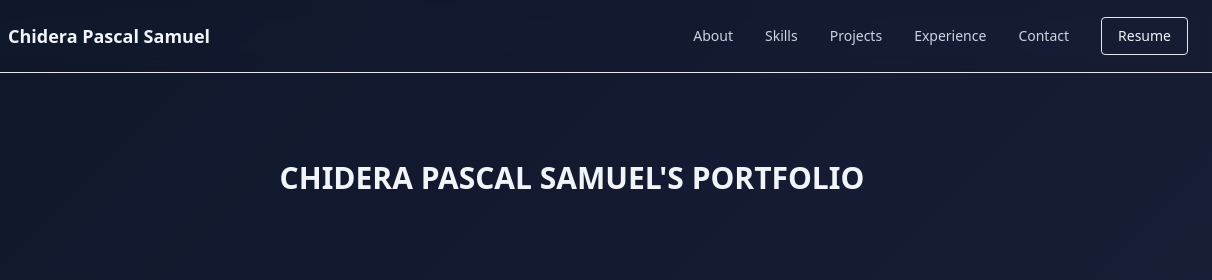
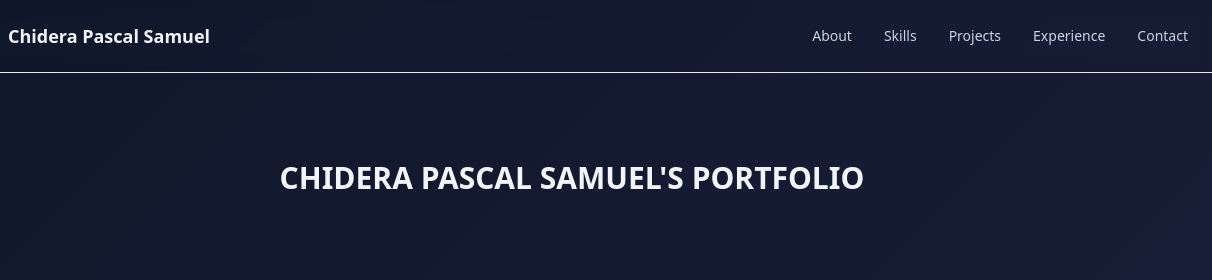
Before and after one commit to pchiderasamuel/Portfolio-website, a website: page index.html in a window 1280 px wide. Shown: the top 280 px of the page, 68-1280 px from the left. Drawn offline with nearby package versions, Linux system fonts and the light colour scheme; a small style sheet from the web is missing.

Commit message:
Remove Resume link from navigation
Removed resume link from navigation in index.html.

```diff
--- a/index.html
+++ b/index.html
@@ -574,9 +574,6 @@
       <a href="#projects" class="nav-link text-sm">Projects</a>
       <a href="#experience" class="nav-link text-sm">Experience</a>
       <a href="#contact" class="nav-link text-sm">Contact</a>
-      <a href="resume.html" class="text-text-primary border border-accent px-4 py-2 rounded text-sm hover:bg-accent/20 transition">
-        Resume
-      </a>
     </div>
 
     <button id="menu-btn" class="md:hidden text-text-secondary">
@@ -591,7 +588,6 @@
     <a href="#projects" class="block nav-link">Projects</a>
     <a href="#experience" class="block nav-link">Experience</a>
     <a href="#contact" class="block nav-link">Contact</a>
-    <a href="resume.html" class="block text-accent border border-accent px-4 py-2 rounded text-sm hover:bg-accent/20 transition">Resume</a>
   </div>
 </header>
 
```
